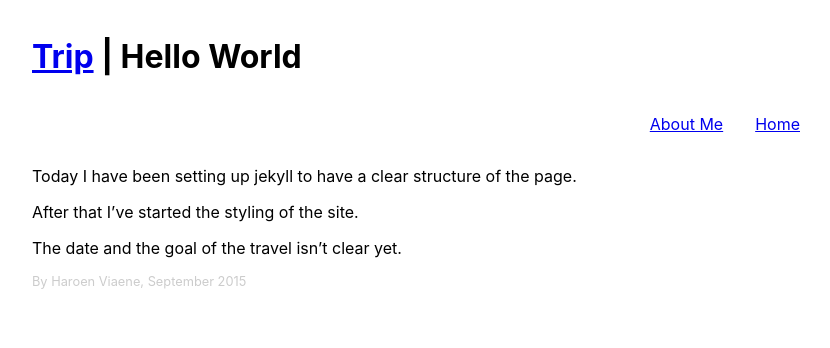
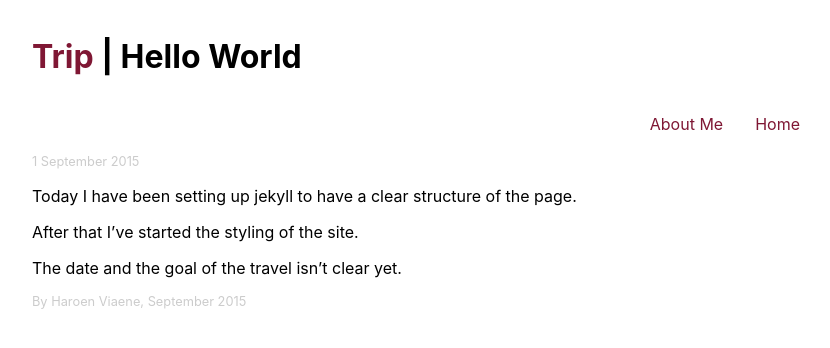
Before and after one commit to Haroenv/trip, a Jekyll site: the page built from _posts/2015-9-1-Hello-World.md, in a window 1280 px wide. Shown: the top 348 px of the page, without its empty margins (216-1046 px from the left). Built offline with Jekyll 4.4.1, drawn with Linux system fonts in a browser that asks for light colours; comment, search, counter and statistics services are not loaded.

Commit message:
different links

```diff
--- a/_includes/header.html
+++ b/_includes/header.html
@@ -24,8 +24,8 @@
 	<meta name="author" content="Haroen Viaene" />
 
 	<!-- linking your CSS -->
-	<!-- <link rel="stylesheet" href="/style.css" /> -->
-	<link rel="stylesheet" href="/trip/style.css" />
+	<link rel="stylesheet" href="/style.css" />
+	<!-- <link rel="stylesheet" href="/trip/style.css" /> -->
 
 	<!-- favicon is best linked in your html too -->
 	<link rel="icon" type="image/png" href="/favicon.png" />
--- a/_layouts/index.html
+++ b/_layouts/index.html
@@ -5,6 +5,7 @@
 {% for post in site.posts %}
   <article>
     <h3><a href="/trip{{post.url}}">{{ post.title }}</a></h3>
+    <span class="date">{{ post.date | date: "%-d %B %Y" }}</span>
     {{ post.excerpt }}
     <a href="/trip{{post.url}}" class="dots">…</a>
   </article>
--- a/_layouts/post.html
+++ b/_layouts/post.html
@@ -1,5 +1,7 @@
 {% include header.html %}
+
 <section class="content">
+    <span class="date">{{ page.date | date: "%-d %B %Y" }}</span>
 	{{ content }}
 </section>
 <div id="disqus_thread"></div>
--- a/style.scss
+++ b/style.scss
@@ -4,6 +4,7 @@
 
 $light: #F3F3F3;
 $medium: #ccc;
+$accent: #7f1734;
 
 html {
 	font-family: -apple-system,sans-serif;
@@ -41,7 +42,7 @@ nav {
 	}
 }
 
-footer {
+footer, .date {
 	color: $medium;
 	font-size: 0.8rem;
 }
@@ -50,3 +51,17 @@ img {
 	max-width: 100%;
 	margin: 0 auto;
 }
+
+a {
+	color: $accent;
+	text-decoration: none;
+	transition: border 0.4s ease;
+
+	&:hover {
+		border-bottom: 2px solid $accent;
+	}
+}
+
+h3 {
+	margin: 0.5rem 0;
+}
```
